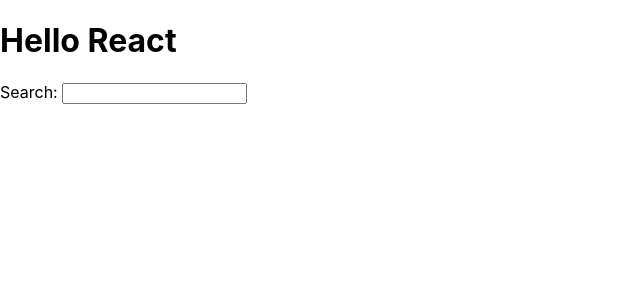
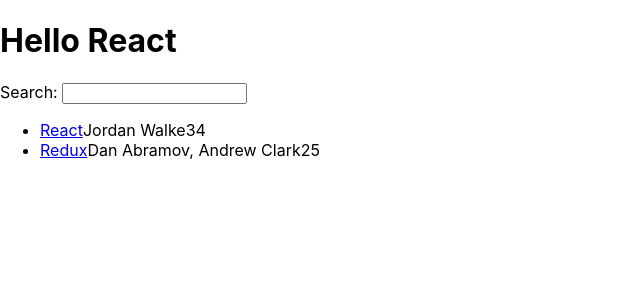
Before and after one commit to tomerrajuan/road-to-react_hacker-stories, a React (Create React App) app: page / in a window 1280 px wide. Shown: the top 300 px of the page, without its empty margins (0-640 px from the left). Built offline with nearby package versions, Linux system fonts and the light colour scheme.

Commit message:
render list in React

```diff
--- a/src/App.js
+++ b/src/App.js
@@ -3,6 +3,25 @@
 function getTitle(title) {
   return title;
 }
+
+const list = [
+  {
+    title: 'React',
+    url: 'https://reactjs.org/',
+    author: 'Jordan Walke',
+    num_comments: 3,
+    points: 4,
+    objectID: 0,
+  },
+  {
+    title: 'Redux',
+    url: 'https://redux.js.org/',
+    author: 'Dan Abramov, Andrew Clark',
+    num_comments: 2,
+    points: 5,
+    objectID: 1,
+  },
+];
 
 function App() {
   return (
@@ -11,6 +30,21 @@
 
       <label htmlFor="search">Search: </label>
       <input id="search" type="text" />
+
+      <ul>
+        {list.map((item) =>{
+          return (
+            <li key={item.objectID}>
+              <span>
+                <a href={item.url}>{item.title}</a>
+              </span>
+              <span>{item.author}</span>
+              <span>{item.num_comments}</span>
+              <span>{item.points}</span>
+            </li>
+          );
+        })}
+      </ul>
     </div>
   );
 }
```
